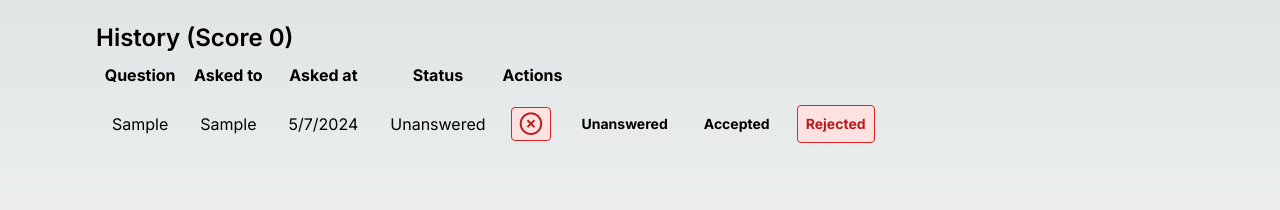
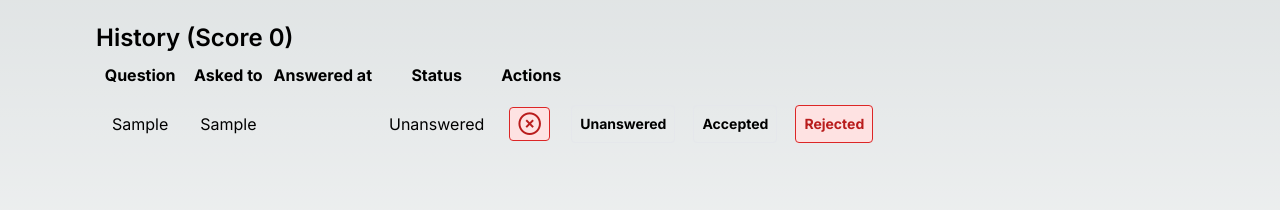
Before and after one commit to gferraz/rejection_app, a Next.js app: page /play in a window 1280 px wide. Both pictures are taken after typing "Sample", "Sample" into the empty fields and a click on the button "Unanswered". Shown: the part 214-424 px from the top of the page. Built offline with nearby package versions, Linux system fonts and the light colour scheme.

Commit message:
logic for timestamp

```diff
--- a/app/play/page.js
+++ b/app/play/page.js
@@ -14,7 +14,7 @@ export default function Play() {
     event.preventDefault();
     const request = {
       id: history ? history.length : 0, // id of the question so you can get/edit/remove by id
-      timestamp: new Date(),
+      timestamp: status === 'Unanswered' ? null : new Date(),
       question,
       askee,
       status,
@@ -36,6 +36,8 @@ export default function Play() {
     if (!request || request.status === status) return;
 
     request.status = status;
+    request.timestamp = status === 'Unanswered' ? null : new Date();
+
     setHistory(requests);
   };
 
@@ -50,7 +52,7 @@ export default function Play() {
     if (!requests) return setHistory([]);
 
     const newHistory = requests.map((r) => {
-      r.timestamp = new Date(r.timestamp);
+      r.timestamp = r.status === 'Unanswered' ? null : new Date(r.timestamp);
       return r;
     });
     setHistory(newHistory);
@@ -90,7 +92,7 @@ export default function Play() {
           <tr>
             <th>Question</th>
             <th>Asked to</th>
-            <th>Asked at</th>
+            <th>Answered at</th>
             <th>Status</th>
             <th colpan="3">Actions</th>
           </tr>
@@ -101,7 +103,7 @@ export default function Play() {
               <tr key={r.id}>
                 <td class="px-4">{r.question}</td>
                 <td class="px-4">{r.askee}</td>
-                <td class="px-4">{r.timestamp.toLocaleDateString()}</td>
+                <td class="px-4">{r.timestamp && r.timestamp.toLocaleDateString()}</td>
                 <td class="px-4">{r.status}</td>
                 <td>
                   <button
```
